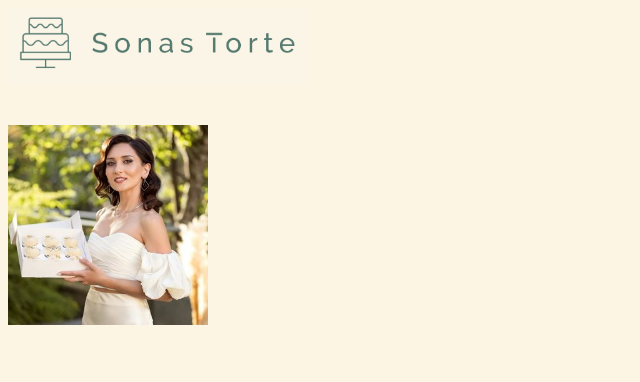
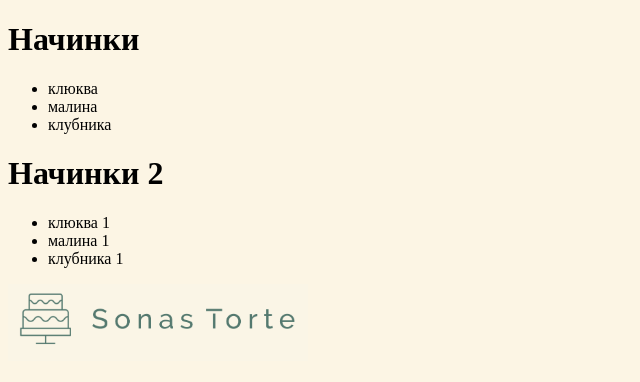
Before and after one commit to ashellunts/sonastorte, a React (Create React App) app: page / in a window 1280 px wide. Shown: the top 382 px of the page, without its empty margins (0-640 px from the left). Built offline with nearby package versions, Linux system fonts and the light colour scheme.

Commit message:
add ingredients

```diff
--- a/src/App.js
+++ b/src/App.js
@@ -1,17 +1,43 @@
-import sona from './sona.jpg'
-import logo from './logo.png'
+import Footer from './Footer'
 
+const fillings = {
+  name: "Начинки",
+  items: [
+    'клюква',
+    'малина',
+    'клубника'
+    ]
+}
+
+const fillings2 = {
+  name: "Начинки 2",
+  items: [
+    'клюква 1',
+    'малина 1',
+    'клубника 1'
+    ]
+}
+
+const ingredients = [fillings, fillings2]
+
+function Ingredients(data) {
+  return (
+    <>
+      <h1>{data.name}</h1>
+      <ul>
+        {data.items.map(filling => (<li>{filling}</li>))}
+      </ul>
+    </>
+  )
+}
 
 function App() {
   return (
     <div>
-      <img alt="Logo" width={300} src={logo}/>
-      <br/>
-      <br/>
-      <br/>
-      <img alt="Sona" width={200} src={sona}/>
+      {ingredients.map(ingredient => Ingredients(ingredient))}
+      {Footer()}
     </div>
-  );
+  )
 }
 
 export default App;
--- /dev/null
+++ b/src/Footer.js
@@ -0,0 +1,11 @@
+import logo from './logo.png'
+
+function Footer() {
+    return (
+      <div>
+        <img alt="Logo" width={300} src={logo}/>
+      </div>
+    )
+}
+
+export default Footer
```
